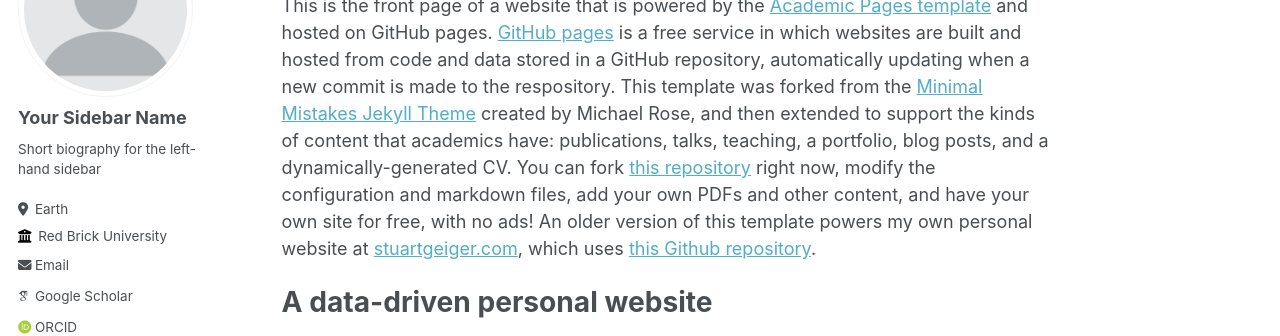
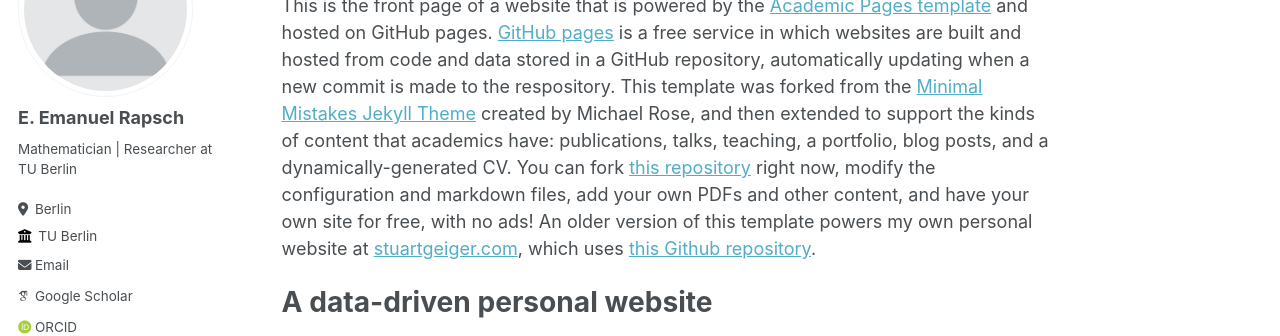
Before and after one commit to erapsch/erapsch.github.io, a Jekyll site: the page built from _pages/about.md, in a window 1280 px wide. Shown: the part 184-520 px from the top of the page. Built offline with Jekyll 4.4.1, drawn with Linux system fonts in a browser that asks for light colours; some web fonts are replaced.

Commit message:
specified input in config.yml

```diff
--- a/_config.yml
+++ b/_config.yml
@@ -12,23 +12,23 @@ title                    : "E. Emanuel Rapsch"
 title_separator          : "-"
 name                     : &name "E. Emanuel Rapsch"
 description              : &description "personal description"
-url                      : https://academicpages.github.io # the base hostname & protocol for your site e.g. "https://mmistakes.github.io"
+url                      : https://erapsch.github.io # the base hostname & protocol for your site e.g. "https://mmistakes.github.io"
 baseurl                  : "" # the subpath of your site, e.g. "/blog"
-repository               : "academicpages/academicpages.github.io"
+repository               : "erapsch/erapsch.github.io"
 
 # Site Author - The following control what appear as part of the author content on the side bar.
 #               If a field is blank the icon and link will not appear, otherwise it will be shown.
-#               Additional customization can be done by editing /_includes/author-profile.html
+
 author:
   # Biographic information
   avatar           : "profile.png"
-  name             : "Your Sidebar Name"
+  name             : "E. Emanuel Rapsch"
   pronouns         : # example: "she/her"
-  bio              : "Short biography for the left-hand sidebar"
-  location         : "Earth"
-  employer         : "Red Brick University"
+  bio              : "Mathematician | Researcher at TU Berlin"
+  location         : "Berlin"
+  employer         : "TU Berlin"
   uri              : # URL
-  email            : "none@example.org"
+  email            : "rapsch@math.tu-berlin.de"
 
   # Academic websites
   arxiv            : # URL - Update with the correct link to your profile
```
